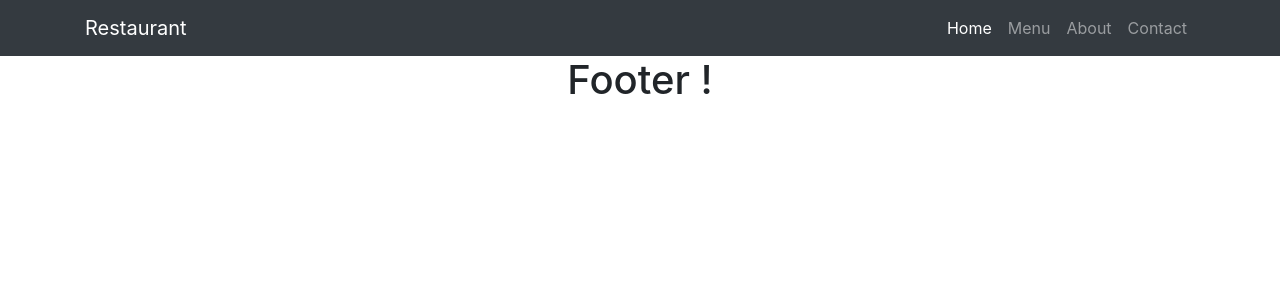
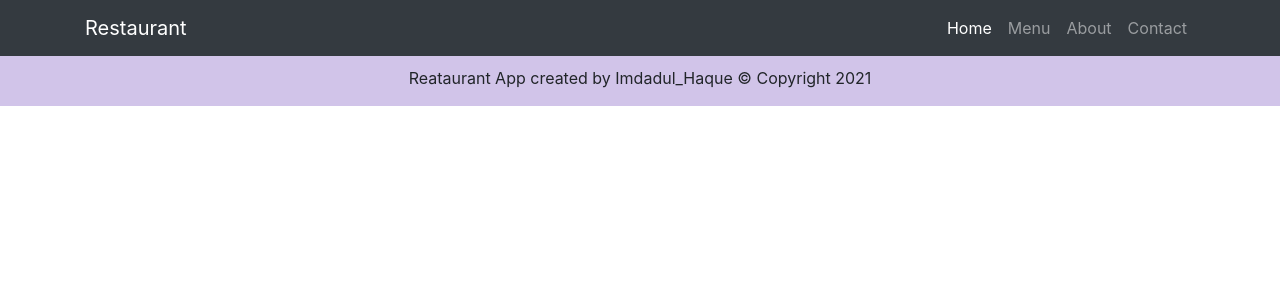
Before and after one commit to imdadulhaque1/restaurant-app, a React (Create React App) app: page / in a window 1280 px wide. Shown: the top 300 px of the page. Built offline with nearby package versions, Linux system fonts and the light colour scheme.

Commit message:
Customized footer

```diff
--- a/src/App.css
+++ b/src/App.css
@@ -1,3 +1,16 @@
 .App {
   text-align: center;
 }
+
+.footer {
+  background: #D1C4E9;
+  margin: 0px auto;
+  padding-top: 10px;
+  bottom: 0;
+  width: 100%;
+}
+.row-content{
+  margin: 0px auto;
+  padding: 50px 0px 50px 0px;
+  min-height: 400px;
+}
--- a/src/components/footer/Footer.jsx
+++ b/src/components/footer/Footer.jsx
@@ -2,8 +2,14 @@ import React from 'react';
 
 const Footer = () => {
     return (
-        <div>
-            <h1>Footer !</h1>
+        <div className="footer">
+            <div className="container">
+                <div className="row justify-content-center">
+                    <div className="col-auto">
+                        <p>Reataurant App created by Imdadul_Haque &#169; Copyright 2021</p>
+                    </div>
+                </div>
+            </div>
         </div>
     )
 }
```
Also changed, not shown: src/components/header/Navigation.jsx (line endings or trailing spaces).
